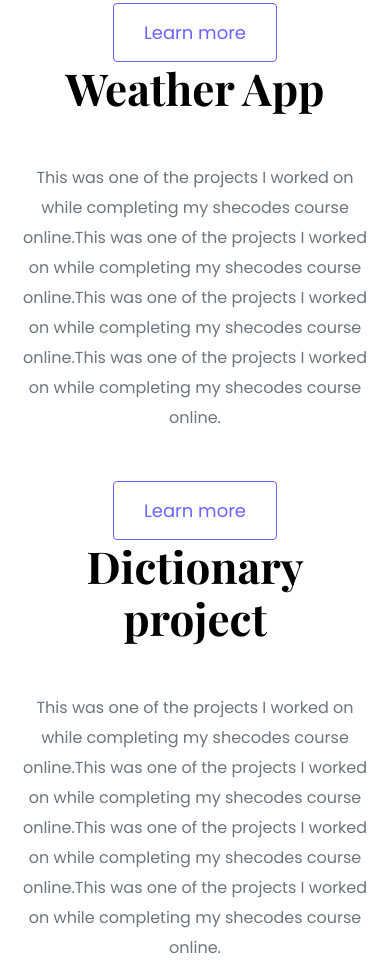
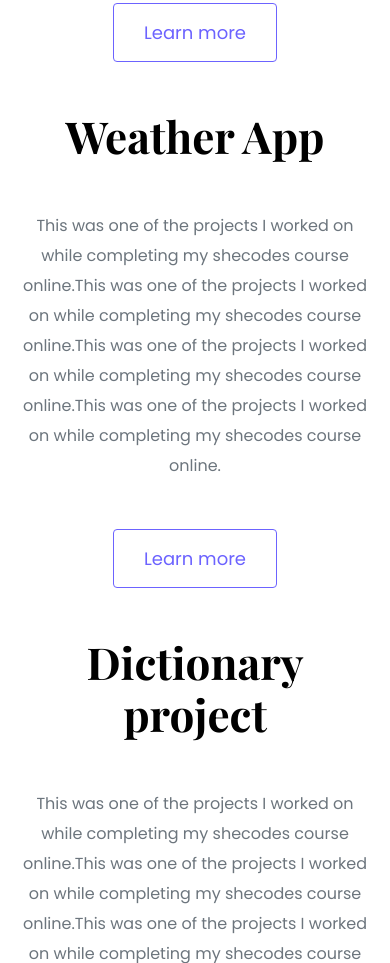
Before and after one commit to Sadiyya-k/Portfolio-project, a plain HTML site: page index.html in a window 390 px wide. Shown: the part 1037-2000 px from the top of the page. Drawn offline with nearby package versions, Linux system fonts and the light colour scheme; a web font is replaced by a local one.

Commit message:
Added margin to mobile view

```diff
--- a/index.html
+++ b/index.html
@@ -58,7 +58,7 @@
     <p class="text-center m-5">Some of the featured projects shown below</p>
 
     <div class="container">
-      <div class="row">
+      <div class="row mb-5">
         <div class="col d-none d-lg-block">
           <img src="images/yogurt.png" class="img-fluid" alt="" />
         </div>
@@ -77,7 +77,7 @@
           </div>
         </div>
       </div>
-      <div class="row">
+      <div class="row mb-5">
         <div class="col">
           <div class="project-description">
             <h2 class="mb-5">Weather App</h2>
@@ -96,7 +96,7 @@
           <img src="images/weather.png" class="img-fluid" alt="" />
         </div>
       </div>
-      <div class="row">
+      <div class="row mb-5">
         <div class="col d-none d-lg-block">
           <img src="images/dictionary.png" class="img-fluid" alt="" />
         </div>
```
